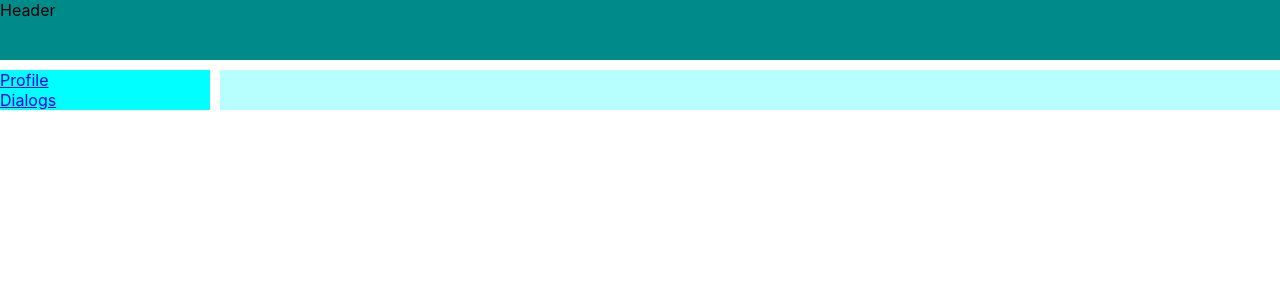
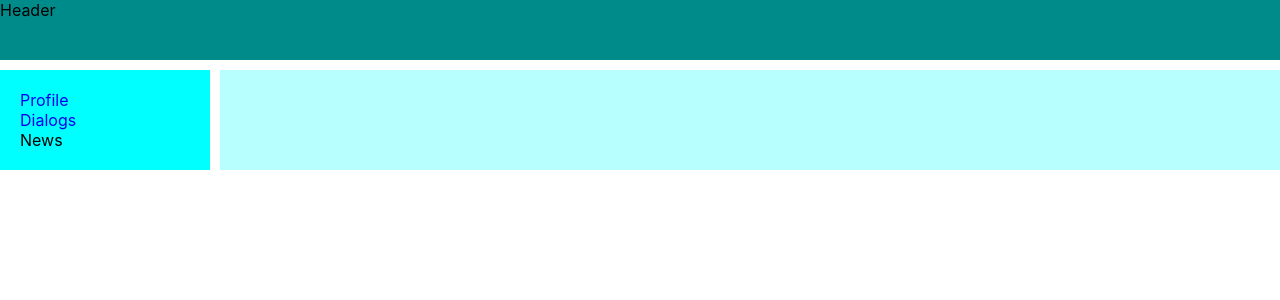
Before and after one commit to kurtykurtykurty/react-way-of-samurai, a React (Create React App) app: page / in a window 1280 px wide. Shown: the top 300 px of the page. Built offline with nearby package versions, Linux system fonts and the light colour scheme.

Commit message:
Lesson 20

```diff
--- a/src/App.js
+++ b/src/App.js
@@ -9,7 +9,6 @@ import style from "./index.module.css";
 function App() {
   return (
     <BrowserRouter>
-      {" "}
       <div className="app-wrapper">
         <Header />
         <Navbar />
--- a/src/components/Navbar/index.js
+++ b/src/components/Navbar/index.js
@@ -1,14 +1,22 @@
 import React from "react";
+import { NavLink } from "react-router-dom";
 import style from "./index.module.css";
 
 const Navbar = () => {
   return (
     <nav className={style.navbar}>
       <div>
-        <a href="/profile">Profile</a>
+        <NavLink to="/profile" activeClassName={style.active}>
+          Profile
+        </NavLink>
       </div>
       <div>
-        <a href="/dialogs">Dialogs</a>
+        <NavLink to="/dialogs" activeClassName={style.active}>
+          Dialogs
+        </NavLink>
+      </div>
+      <div>
+        <a>News</a>
       </div>
     </nav>
   );
--- a/src/components/Navbar/index.module.css
+++ b/src/components/Navbar/index.module.css
@@ -1,4 +1,13 @@
 .navbar {
   grid-area: navbar;
   background: cyan;
+  padding: 20px;
 }
+
+.navbar a {
+  text-decoration: none;
+}
+
+.navbar a.active {
+  color: gold;
+}
```
